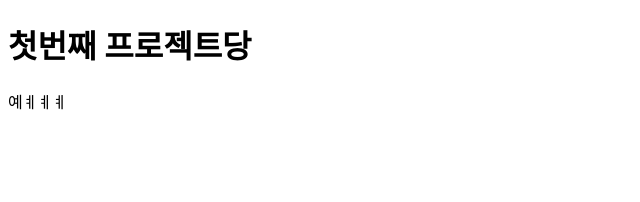
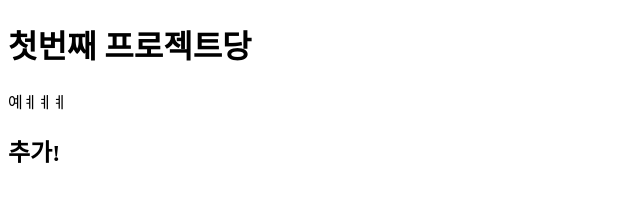
Before and after one commit to Seonhee5/first-sh-project, a plain HTML site: page index.html in a window 1280 px wide. Shown: the full height of the page, 0-640 px from the left. Drawn offline with Linux system fonts and the light colour scheme.

Commit message:
add new code

```diff
--- a/index.html
+++ b/index.html
@@ -9,5 +9,6 @@
 <body>
     <h1>첫번째 프로젝트당</h1>
     <p>예ㅖㅖㅖ</p>
+    <h2>추가!</h2>
 </body>
 </html>
```
